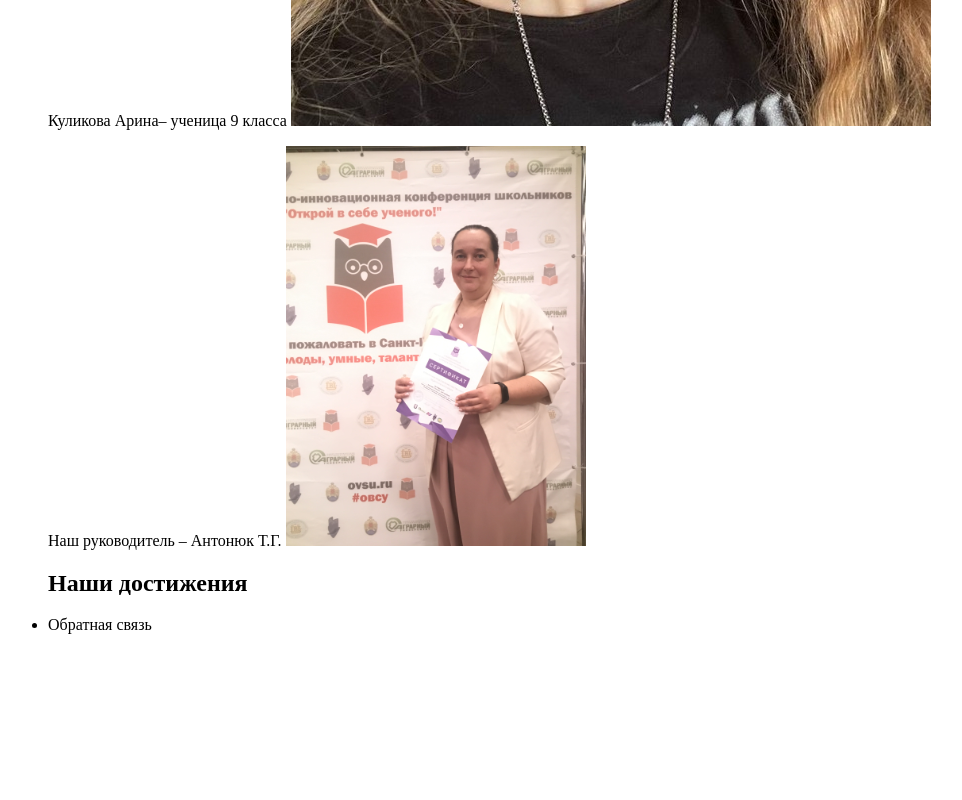
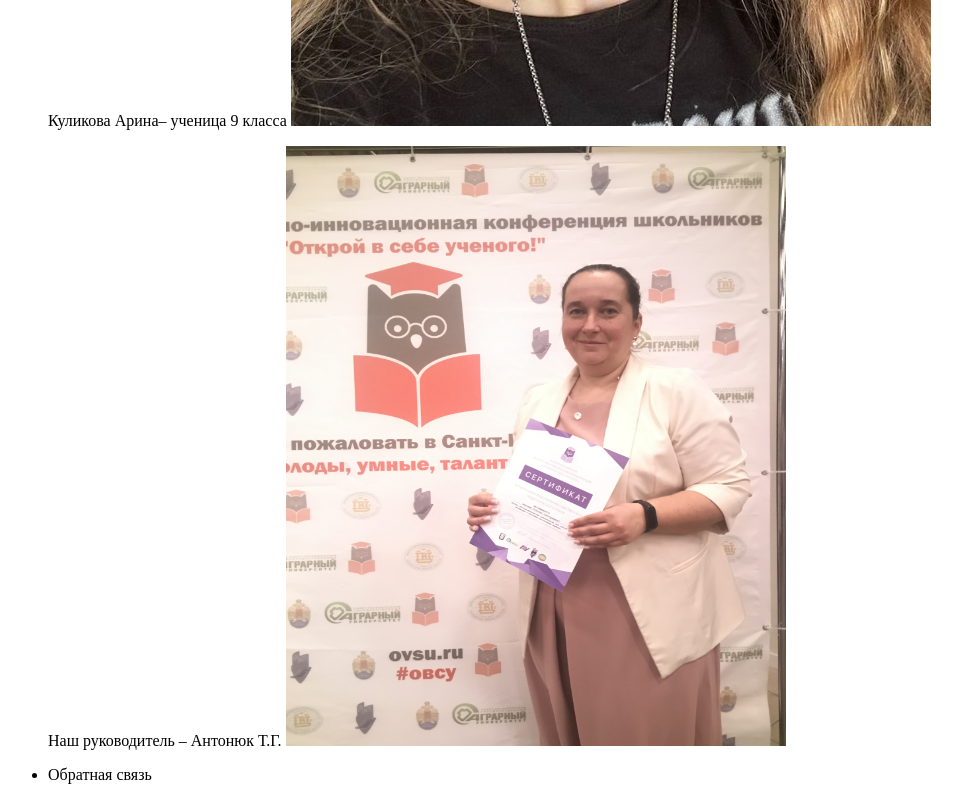
Before and after one commit to Tanata79/Tanata79.github.io, a plain HTML site: page index.html in a window 1280 px wide. Shown: the part 3044-3844 px from the top of the page, without its empty margins (0-962 px from the left). Before the commit the page ends 3694 px from the top, so only its background shows below. Drawn offline with Linux system fonts and the light colour scheme.

Commit message:
Fri, Oct 13, 2023, 2:17 AM +07:00

```diff
--- a/index.html
+++ b/index.html
@@ -41,8 +41,7 @@
 		<img src="4.jpg">
 		<p>
 		Наш руководитель – Антонюк Т.Г.
-		<img src="5.JPG" width="300" height="400">
-		<h2>Наши достижения</h2>
+		<img src="5.JPG" width="500" height="600">
 
 	</li>
 	<li>Обратная связь</li>
```
